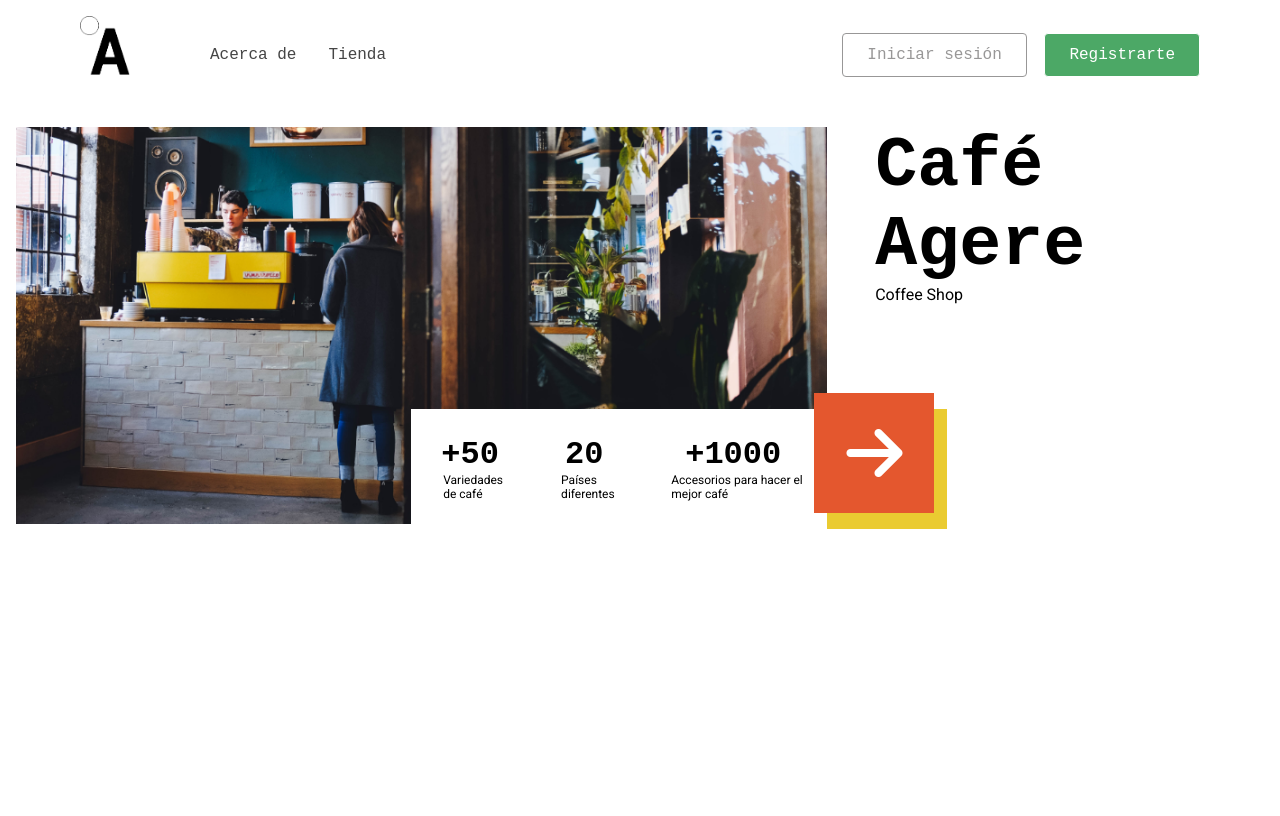
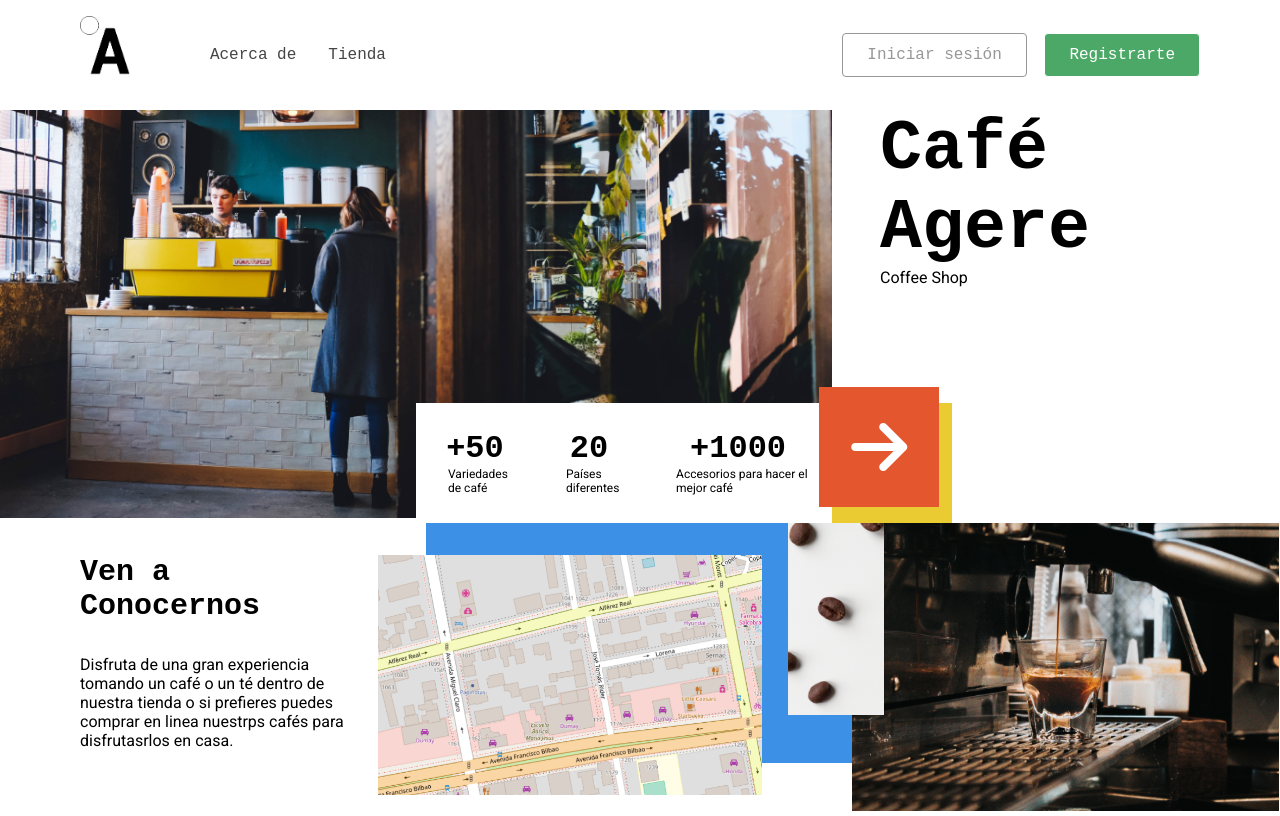
Before and after one commit to DanielaGallardu/Cafeteria_Agere, a plain HTML site: page index.html in a window 1280 px wide. Drawn offline with Linux system fonts and the light colour scheme; a web font is replaced by a local one.

Commit message:
segunda secciónterminada, arreglos en las clases

```diff
--- a/assets/sass/base/_typography.scss
+++ b/assets/sass/base/_typography.scss
@@ -13,7 +13,7 @@ h2, .fs-xxl {
   font-family: $pt-mono;
 }
 
-h3, .fs-xl {
+h3,.paragraph__title .fs-xl {
   font-size: $fs-xl;
   font-family: $pt-mono;
 }
@@ -23,7 +23,7 @@ h4, .fs-lg {
   font-family: $pt-mono;
 }
 
-p, .fs-md {
+p,.fs-md {
   font-size: $fs-md;
   font-family: $roboto;
 }
--- /dev/null
+++ b/assets/sass/components/_box.scss
@@ -0,0 +1,66 @@
+.box {
+  position: absolute;
+  width: 26rem;
+  height: 7.5rem;
+  background-color: $primary-white;
+  z-index: 1;
+  right: 0;
+  bottom: 0;
+  display: flex;
+  flex-direction: row;
+
+  &__highlight{
+    display: flex;
+    flex-direction: column;
+    justify-content: center;
+    text-align: center;
+
+    &--number{
+      font-size: 2rem;
+      font-weight: bold;
+      color: $primary-black
+
+    }
+    &--text{
+      font-size: 12px;
+      text-align: left;
+      padding-left: 2rem;
+      padding-right: 1rem;
+    }
+
+
+  }
+
+  &__box--yellow{
+    position: absolute;
+    bottom: 0;
+    left: 0;
+    width: 7.5rem;
+    height: 7.5rem;
+    background-color: $primary-yellow;
+  }
+
+  &__box--orange{
+    position: absolute;
+    bottom: 1rem;
+    left: -0.8rem;
+    width: 7.5rem;
+    z-index: 1;
+    height: 7.5rem;
+    display: flex;
+    justify-content: center;
+    align-items: center;
+    background-color: $primary-orange;
+  }
+
+}
+
+.box__blue{
+  position: absolute;
+  width: 100%;
+  height: 15rem;
+  background-color: $primary-blue;
+  display: block;
+  top: 0;
+  left: 0;
+}
--- a/assets/sass/layout/_header.scss
+++ b/assets/sass/layout/_header.scss
@@ -8,7 +8,7 @@
 
 
   &__logo img {
-      width: 50px;
+      width: 3.12rem;
   }
 
   &__nav {
--- a/assets/sass/layout/_section.scss
+++ b/assets/sass/layout/_section.scss
@@ -1,9 +1,13 @@
 // sección inferior
 .section {
   display: flex;
+  flex-direction: row;
+  width: 100%;
+  flex-wrap: wrap;
 
 
-  &__left {
+
+  &__left__top {
     width: 65%;
     position: relative;
 
@@ -13,42 +17,10 @@
       width: 100%;
     }
 
-    &__box {
-      position: absolute;
-      width: 26rem;
-      height: 7.5rem;
-      background-color: $primary-white;
-      z-index: 1;
-      right: 0px;
-      bottom: 0px;
-      display: flex;
-      flex-direction: row;
 
-      &--highlight{
-        display: flex;
-        flex-direction: column;
-        justify-content: center;
-        text-align: center;
-
-        &--number{
-          font-size: 2rem;
-          font-weight: bold;
-          color: $primary-black
-
-        }
-        &--text{
-          font-size: 12px;
-          text-align: left;
-          padding-left: 2rem;
-          padding-right: 1rem;
-        }
-
-      }
-
-    }
   }
 
-  &__right {
+  &__right__top {
     width: 35%;
     position: relative;
     display: flex;
@@ -59,28 +31,50 @@
       flex-direction: column;
       padding-left: 3rem;
     }
+  }
+  &__paragraph {
 
-    &__box--yellow{
+    width: 33.3%;
+    &--title{
+      padding: 2rem 5rem;
+    }
+    &--text{
+      padding: 0 5rem;
+    }
+  }
+  &__maps{
+    position: relative;
+    width: 33.3%;
+;
+
+    img{
       position: absolute;
-      bottom: 0px;
-      left: 0px;
-      width: 7.5rem;
-      height: 7.5rem;
-      background-color: $primary-yellow;
-    }
-
-    &__box--orange{
-      display: flex;
-      justify-content: center;
-      align-items: center;
-      position: absolute;
-      bottom: 1rem;
-      left: -0.8rem;
-      z-index: 1;
-      width: 7.5rem;
-      height: 7.5rem;
-      background-color: $primary-orange;
+      width: 90%;
+      height: 15rem;
+      top: 2rem;
+      left: -3rem;
+      object-fit: cover;
     }
 
   }
+  &__image{
+    width: 33.3%;
+    position: relative;
+
+     &--coffe{
+      position: absolute;
+      width: 6rem;
+      height: 12rem;
+      top:0;
+      left: -4rem;
+      object-fit: cover;
+      z-index:3;
+     }
+     &--machine{
+      width: 100%;
+      height:18rem;
+      object-fit: cover;
+
+     }
+  }
 }
--- a/assets/sass/main.scss
+++ b/assets/sass/main.scss
@@ -23,6 +23,7 @@
 
 // components
 @import
+  'components/box',
   'components/icono',
   'components/buttons',
   'components/nav',
--- a/assets/sass/pages/_home.scss
+++ b/assets/sass/pages/_home.scss
@@ -1,6 +1,6 @@
 // _home.scss
 .main-content {
-  padding: 1rem;
+  padding: 0;
 
   .intro {
       display: flex;
--- a/index.html
+++ b/index.html
@@ -26,35 +26,57 @@
 
     <main class="main-content">
         <section class="section">
-          <div class="section__left">
+          <div class="section__left__top">
             <img src="assets/images/img-1.png" alt="">
-            <div class="section__left__box">
-              <div class="section__left__box--highlight">
-                <span class="section__left__box--highlight--number">+50</span>
-                <p class="section__left__box--highlight--text">Variedades de café</p>
+            <div class="box">
+              <div class="box__highlight">
+                <span class="box__highlight--number">+50</span>
+                <p class="box__highlight--text">Variedades de café</p>
               </div>
-              <div class="section__left__box--highlight">
-                  <span class="section__left__box--highlight--number">20</span>
-                  <p class="section__left__box--highlight--text">Países diferentes</p>
+              <div class="box__highlight">
+                  <span class="box__highlight--number">20</span>
+                  <p class="box__highlight--text">Países diferentes</p>
               </div>
-              <div class="section__left__box--highlight">
-                  <span class="section__left__box--highlight--number">+1000</span>
-                  <p class="section__left__box--highlight--text">Accesorios para hacer el mejor café</p>
+              <div class="box__highlight">
+                  <span class="box__highlight--number">+1000</span>
+                  <p class="box__highlight--text">Accesorios para hacer el mejor café</p>
               </div>
             </div>
           </div>
 
-            <div class="section__right">
-                <div class="section__right--content">
+            <div class="section__right__top">
+                <div class="section__right__top--content">
                   <h1 class="intro__title">Café Agere</h1>
                   <p class="intro__subtitle">Coffee Shop</p>
-
                 </div>
-                <div class="section__right__box--yellow"></div>
-                  <div class="section__right__box--orange">
+                <div class="box__box--yellow"></div>
+                  <div class=" box__box--orange">
                     <i class="fa-solid fa-arrow-right icono"></i>
                   </div>
             </div>
+        </section>
+
+        <section class="section">
+            <div class="section__paragraph">
+              <h3 class="section__paragraph--title">Ven a Conocernos</h3>
+              <p class="section__paragraph--text"> Disfruta de una gran experiencia tomando un café o un té dentro de nuestra
+                tienda o si prefieres puedes comprar en linea nuestrps cafés para disfrutasrlos en casa.
+              </p>
+            </div>
+            <div class="section__maps">
+              <div class="box__blue"></div>
+              <img src="assets/images/img-4.png" alt="">
+
+
+            </div>
+            <div class="section__image">
+              <img class="section__image--machine" src="assets/images/img-2.png" alt="">
+              <img class= "section__image--coffe" src="assets/images/img-3.png" alt="">
+
+
+            </div>
+
+
         </section>
 
 
```
Also changed, not shown: assets/css/main.css, 1 other file.
